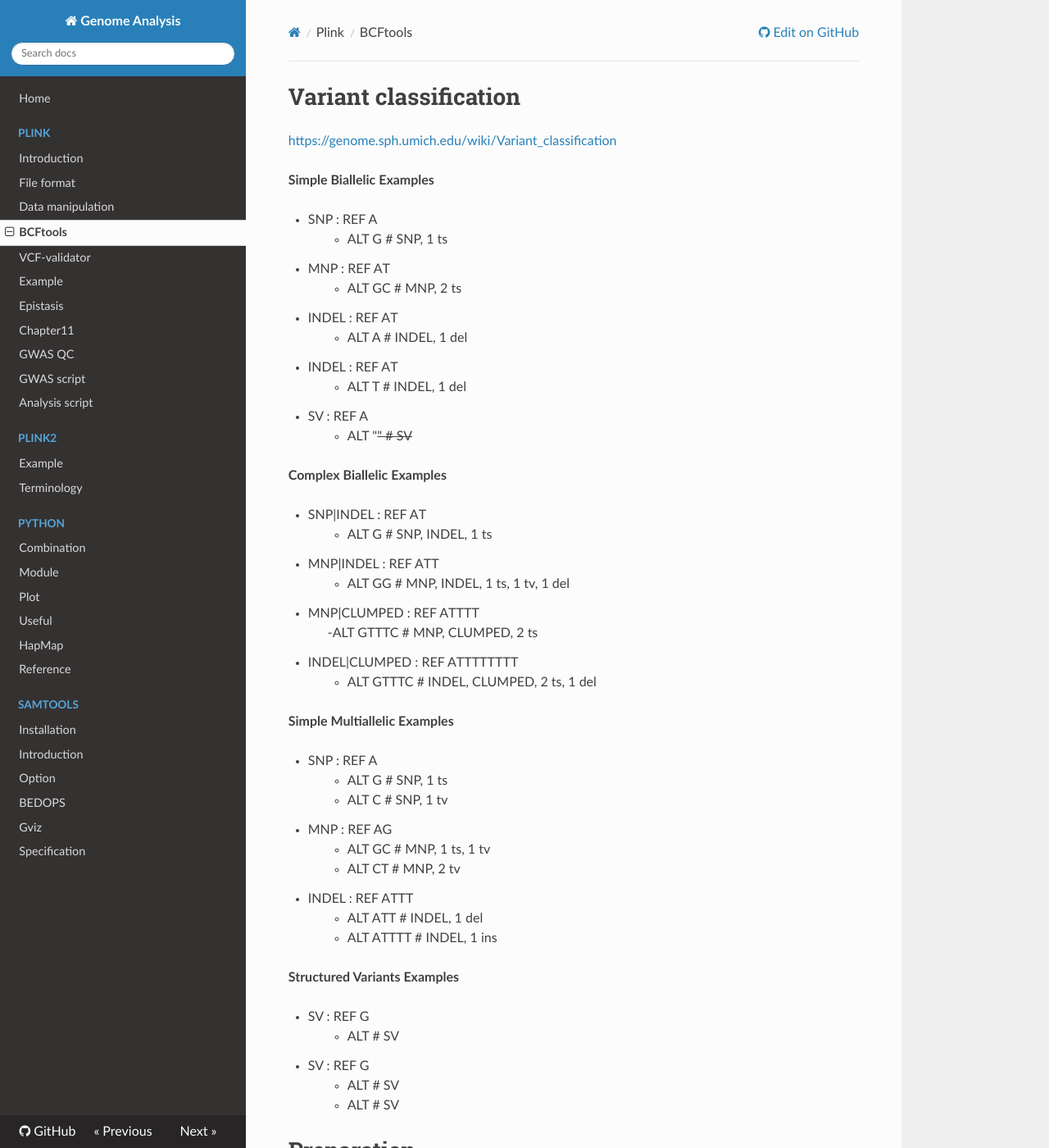
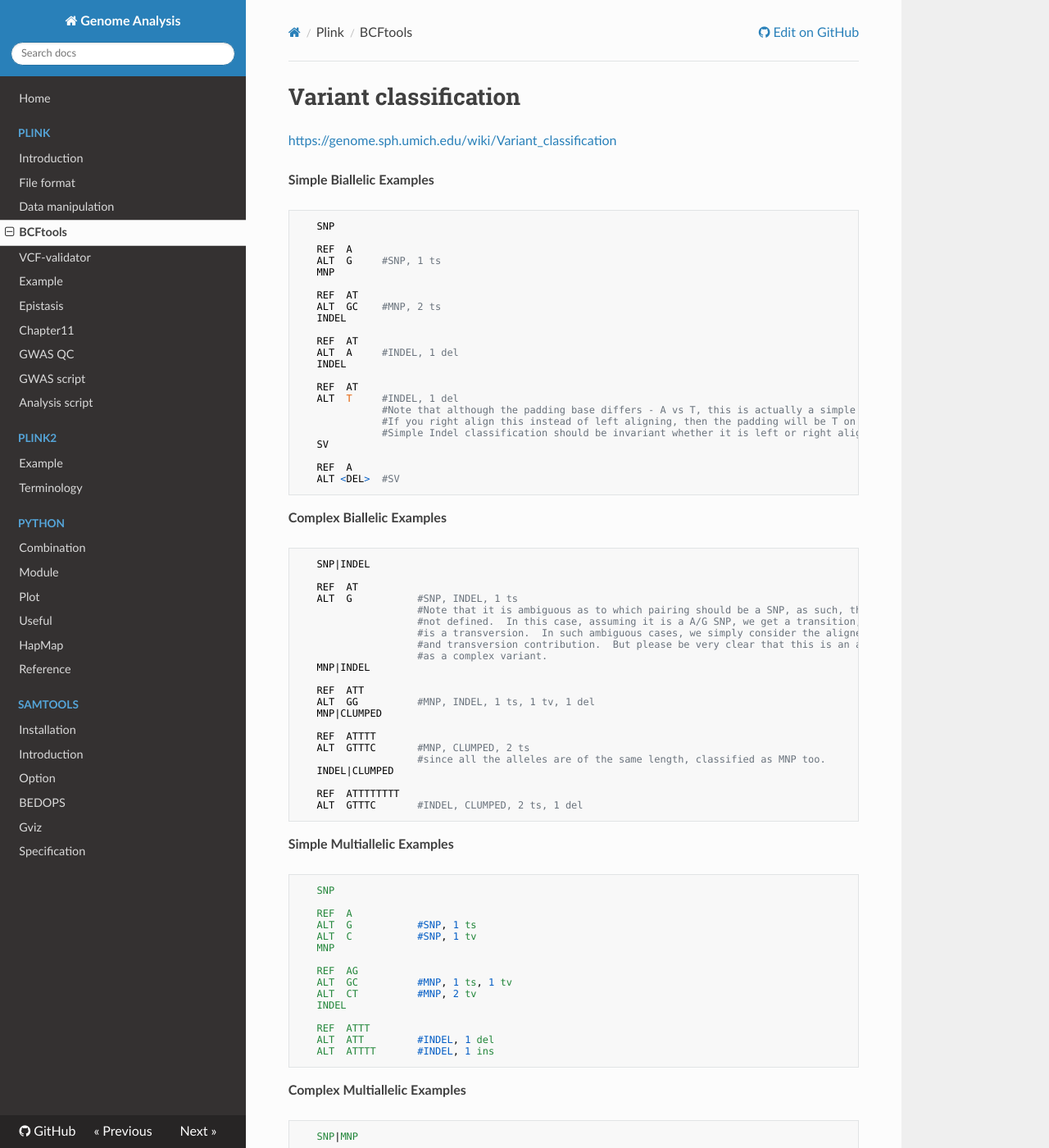
Before and after one commit to WonyoungCho/plink, an MkDocs documentation site: the page built from docs/bcftools_mani.md, in a window 1280 px wide and 1400 px high. Shown: the whole window at 82% size. Built offline with MkDocs 1.6.1, drawn with Linux system fonts in a browser that asks for light colours; nearby versions of some CDN libraries; old or Windows-style settings are respelled for this version of MkDocs; some of the changed text lies outside the part shown.

Commit message:
Update bcftools_mani.md

````diff
--- a/docs/bcftools_mani.md
+++ b/docs/bcftools_mani.md
@@ -2,49 +2,120 @@
 <https://genome.sph.umich.edu/wiki/Variant_classification>
 
 **Simple Biallelic Examples**
+```
+   SNP
 
-- SNP   :  REF  A
-> - ALT  G     # SNP, 1 ts
-- MNP   :  REF  AT
-> - ALT  GC    # MNP, 2 ts
-- INDEL :  REF  AT
-> - ALT  A     # INDEL, 1 del
-- INDEL :  REF  AT
-> - ALT  T     # INDEL, 1 del
-- SV    :  REF  A
-> - ALT "<DEL>"  # SV
+   REF  A
+   ALT  G     #SNP, 1 ts
+   MNP
+
+   REF  AT
+   ALT  GC    #MNP, 2 ts
+   INDEL
+
+   REF  AT
+   ALT  A     #INDEL, 1 del
+   INDEL
+
+   REF  AT
+   ALT  T     #INDEL, 1 del
+              #Note that although the padding base differs - A vs T, this is actually a simple indel because it is simply a deletion of a A base.
+              #If you right align this instead of left aligning, then the padding will be T on both the reference and alternative alleles.
+              #Simple Indel classification should be invariant whether it is left or right aligned.
+   SV
+
+   REF  A
+   ALT <DEL>  #SV
+```
+
+
 
 **Complex Biallelic Examples**
+```
+   SNP|INDEL
 
-- SNP|INDEL      :  REF  AT
-> - ALT  G           # SNP, INDEL, 1 ts
-- MNP|INDEL      :  REF  ATT
-> - ALT  GG          # MNP, INDEL, 1 ts, 1 tv, 1 del
-- MNP|CLUMPED    :  REF  ATTTT
-> -ALT  GTTTC       # MNP, CLUMPED, 2 ts
-- INDEL|CLUMPED  :  REF  ATTTTTTTT
-> - ALT  GTTTC       # INDEL, CLUMPED, 2 ts, 1 del
+   REF  AT
+   ALT  G           #SNP, INDEL, 1 ts
+                    #Note that it is ambiguous as to which pairing should be a SNP, as such, the transition or transversion contribution is actually
+                    #not defined.  In this case, assuming it is a A/G SNP, we get a transition, but we may also consider this as a T/G SNP which
+                    #is a transversion.  In such ambiguous cases, we simply consider the aligned bases after left alignment to get the transition
+                    #and transversion contribution.  But please be very clear that this is an ambiguous case.  It is better to consider this simply
+                    #as a complex variant.
+   MNP|INDEL
+
+   REF  ATT
+   ALT  GG          #MNP, INDEL, 1 ts, 1 tv, 1 del
+   MNP|CLUMPED
+
+   REF  ATTTT
+   ALT  GTTTC       #MNP, CLUMPED, 2 ts
+                    #since all the alleles are of the same length, classified as MNP too.
+   INDEL|CLUMPED
+
+   REF  ATTTTTTTT
+   ALT  GTTTC       #INDEL, CLUMPED, 2 ts, 1 del
+```
 
 **Simple Multiallelic Examples**
+```
+   SNP
 
-- SNP   :  REF  A
-> - ALT  G           # SNP, 1 ts
-> - ALT  C           # SNP, 1 tv
-- MNP   :  REF  AG
-> - ALT  GC          # MNP, 1 ts, 1 tv
-> - ALT  CT          # MNP, 2 tv
-- INDEL :  REF  ATTT
-> - ALT  ATT         # INDEL, 1 del
-> - ALT  ATTTT       # INDEL, 1 ins
+   REF  A
+   ALT  G           #SNP, 1 ts
+   ALT  C           #SNP, 1 tv
+   MNP
+
+   REF  AG
+   ALT  GC          #MNP, 1 ts, 1 tv
+   ALT  CT          #MNP, 2 tv
+   INDEL
+
+   REF  ATTT
+   ALT  ATT         #INDEL, 1 del
+   ALT  ATTTT       #INDEL, 1 ins
+```
+
+**Complex Multiallelic Examples**
+```
+   SNP|MNP
+
+   REF  AT
+   ALT  GT          #SNP, 1 ts
+   ALT  AC          #SNP, 1 ts
+                    #since all the alleles are of the sample length, classified as MNP too.
+   SNP|MNP|CLUMPED
+
+   REF  ATTTG
+   ALT  GTTTC       #CLUMPED, 1 ts, 1 tv
+   ALT  ATTTC       #SNP, 1 tv, note that we get the SNP after truncating the bases ATTT to reveal a G/C transversion SNP
+                    #since all the alleles are of the sample length, classified as MNP too.
+   SNP|MNP|INDEL
+
+   REF  GT
+   ALT  CT          #SNP, 1 tv
+   ALT  AG          #MNP, 2 tv
+   ALT  GTT         #INDEL, 1 ins
+   SNP|MNP|INDEL|CLUMPED
+
+   REF  GTTT
+   ALT  CG          #MNP, INDEL, 2 tv, 1 del
+   ALT  AG          #MNP, INDEL, 1 ts, 1 tv
+   ALT  GTGTG       #SNP, INDEL, CLUMPED, 1 tv, 1 ins
+```
 
 **Structured Variants Examples**
+```
+   SV
 
-- SV  :  REF  G
-> - ALT <INS:ME:LINE1>    # SV
-- SV  :  REF  G
-> - ALT <CN4>             # SV
-> - ALT <CN12>            # SV
+   REF  G
+   ALT <INS:ME:LINE1>    #SV
 
+   SV
+
+   REF  G
+   ALT <CN4>             #SV
+   ALT <CN12>            #SV
+```
 
 # Preparation
 ```
````
